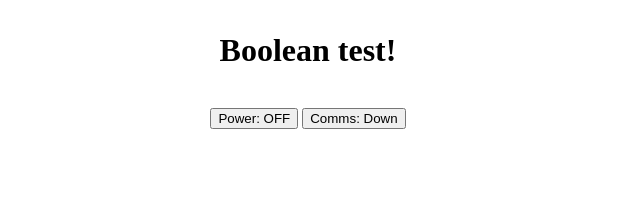
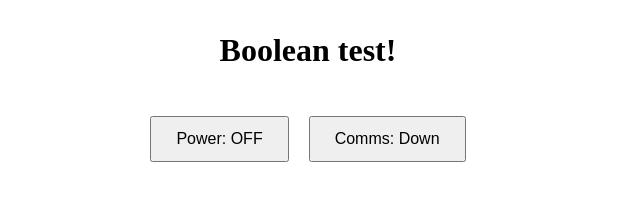
Before and after one commit to awm-builds/JsProf.Book.Packt.1, a plain HTML site: page index.html in a window 1280 px wide. Shown: the whole page, without its empty margins (0-640 px from the left). Drawn offline with Linux system fonts and the light colour scheme.

Commit message:
Added styles to buttons.

```diff
--- a/style.css
+++ b/style.css
@@ -3,3 +3,11 @@
     max-width: 600px;
     margin-top: 2rem;
 }
+
+#powerBtn,
+#networkBtn {
+  padding: 0.75rem 1.5rem;
+  font-size: 1rem;
+  margin: 0.5rem;
+  cursor: pointer;
+}
```
